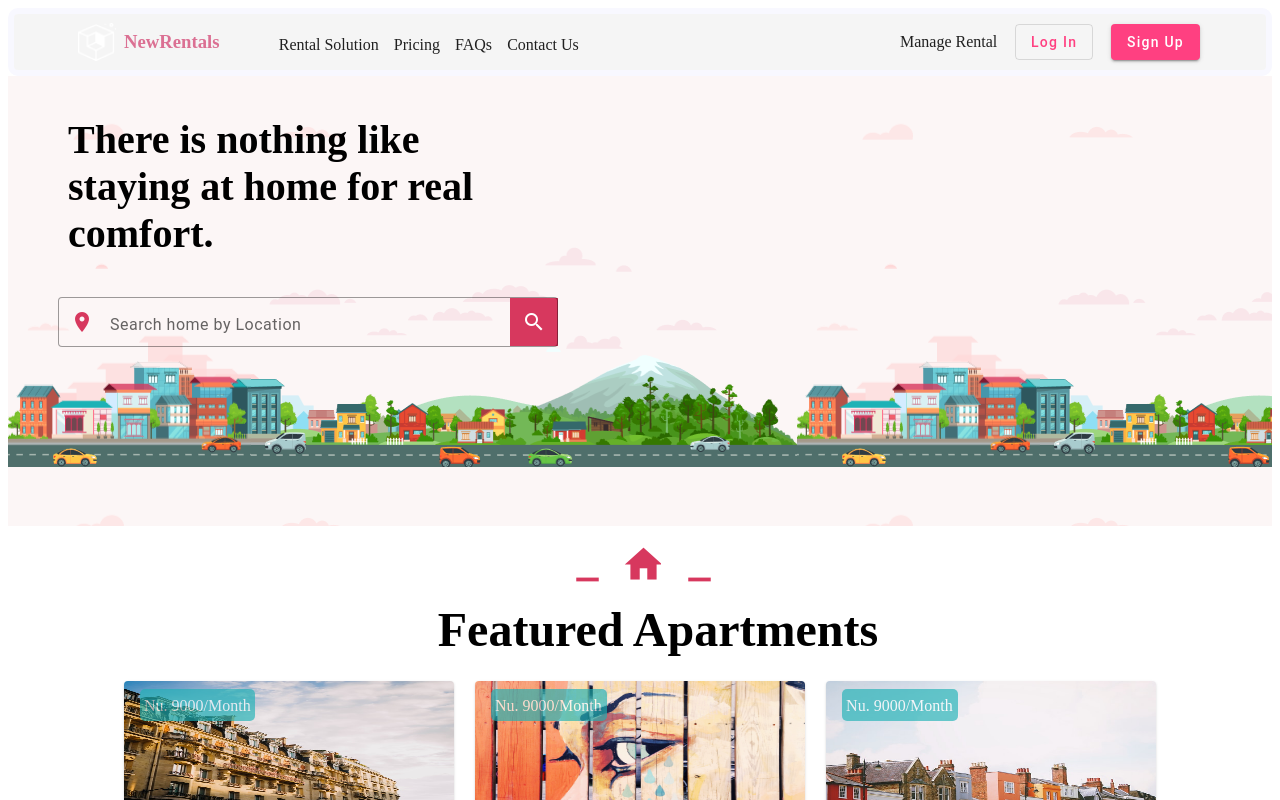
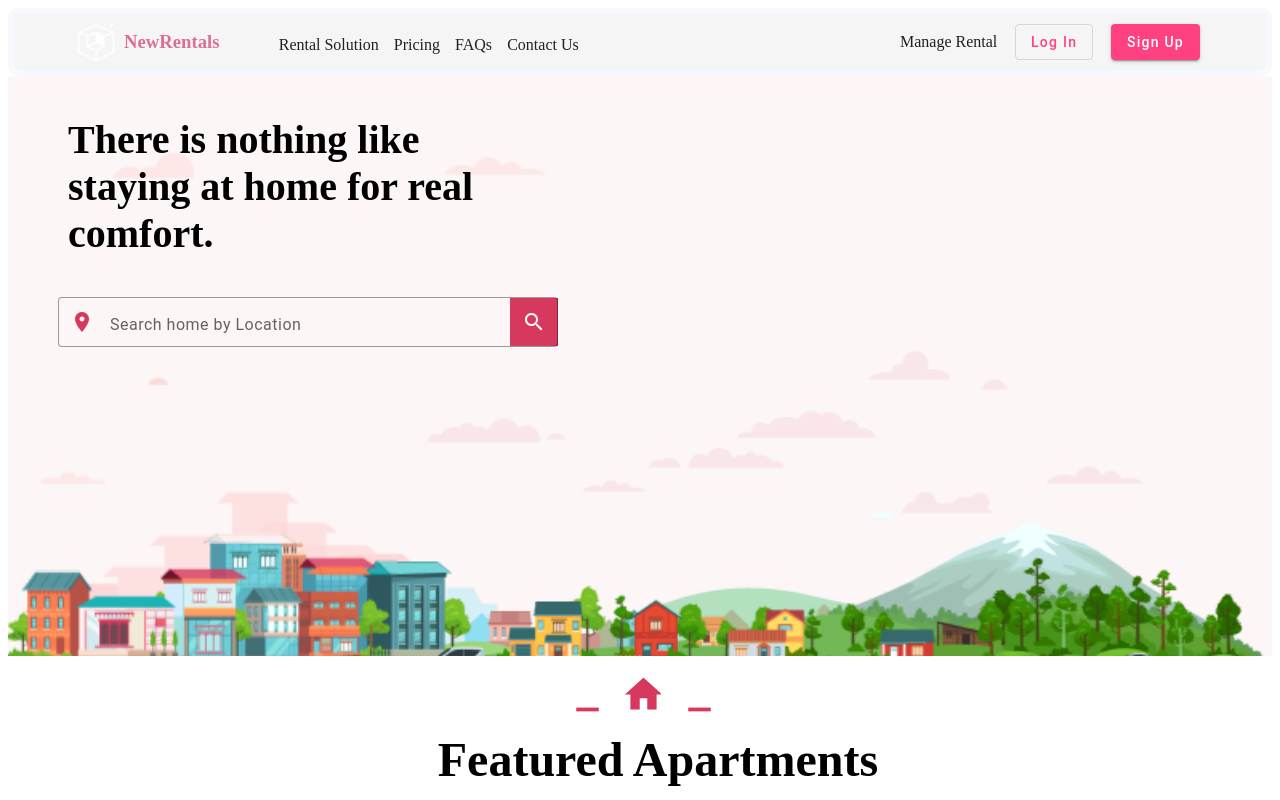
Before and after one commit to tsehringyangden/ui-assignment2, an Angular app: page / in a window 1280 px wide. Shown: the top 800 px of the page. Built offline with nearby package versions, Linux system fonts and the light colour scheme.

Commit message:
fix: home page

```diff
--- a/src/app/new-rentals/new-rentals.component.html
+++ b/src/app/new-rentals/new-rentals.component.html
@@ -25,7 +25,7 @@
           <mat-form-field appearance="outline">
             <mat-icon matPrefix class="container-home-container__place">place</mat-icon>
             <mat-icon matSuffix class="container-home-container__search">search</mat-icon>
-            <input matInput placeholder="Search home by Location" class="helo"/>
+            <input matInput placeholder="Search home by Location"/>
           </mat-form-field>
         </div>
      </div>
--- a/src/app/new-rentals/new-rentals.component.scss
+++ b/src/app/new-rentals/new-rentals.component.scss
@@ -61,8 +61,8 @@
   }
   &-home-container {
     background-image: url('/assets/images/car.png');
-    height: 450px;
-    width: 100%;
+    background-size: cover;
+    height: 580px;
     &__search {
       background-color: $cerise;
       cursor: pointer;
```
